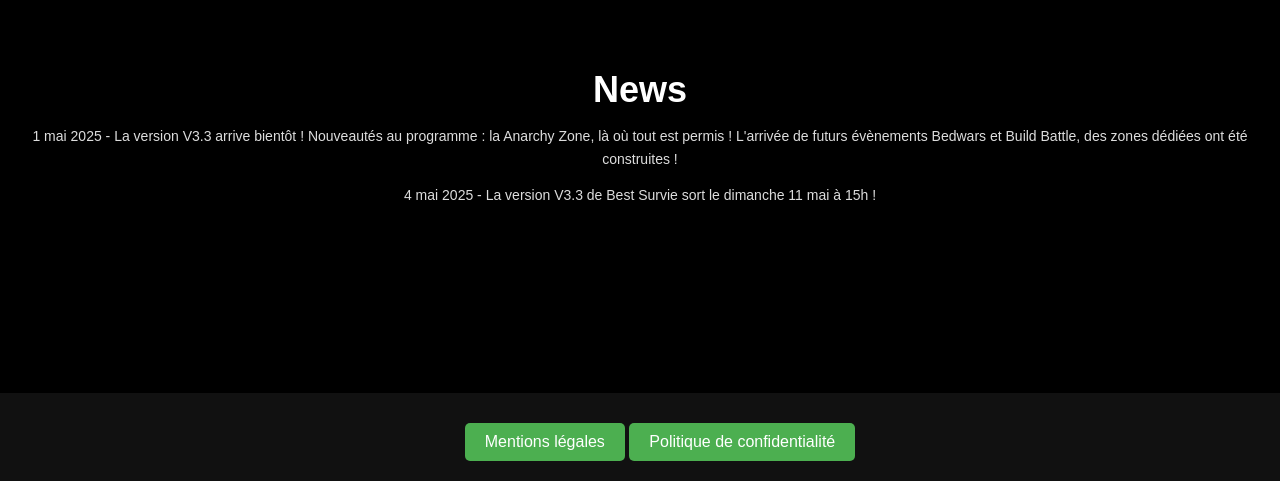
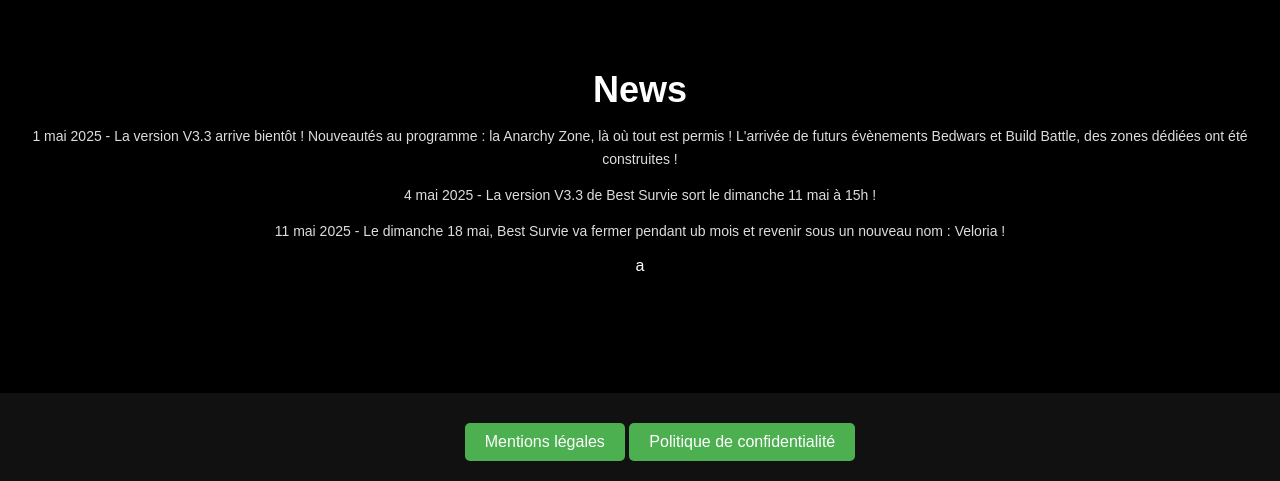
Before and after one commit to Team-CF-Games/cf-site, a Flask app: page /news in a window 1280 px wide. Shown: the part 319-800 px from the top of the page. Run offline with Flask 2, Linux system fonts and the light colour scheme.

Commit message:
ajout news Best survie

```diff
--- a/templates/news.html
+++ b/templates/news.html
@@ -125,6 +125,7 @@
         <h1>News</h1>
         <p>1 mai 2025 - La version V3.3 arrive bientôt ! Nouveautés au programme : la Anarchy Zone, là où tout est permis ! L'arrivée de futurs évènements Bedwars et Build Battle, des zones dédiées ont été construites !</p>
         <p>4 mai 2025 - La version V3.3 de Best Survie sort le dimanche 11 mai à 15h !</p>
+        <p>11 mai 2025 - Le dimanche 18 mai, Best Survie va fermer pendant ub mois et revenir sous un nouveau nom : Veloria ! </p>a
     </div>
 
     <div class="footer">
```
